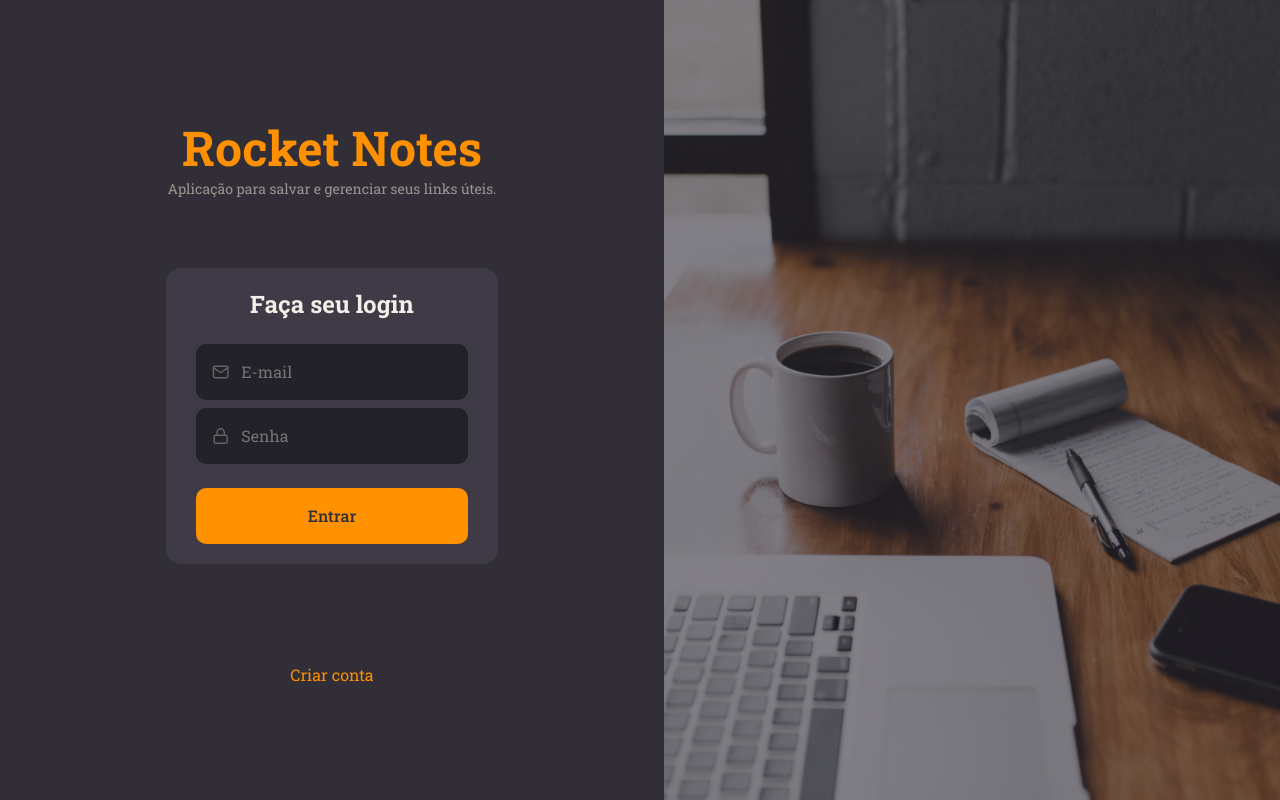
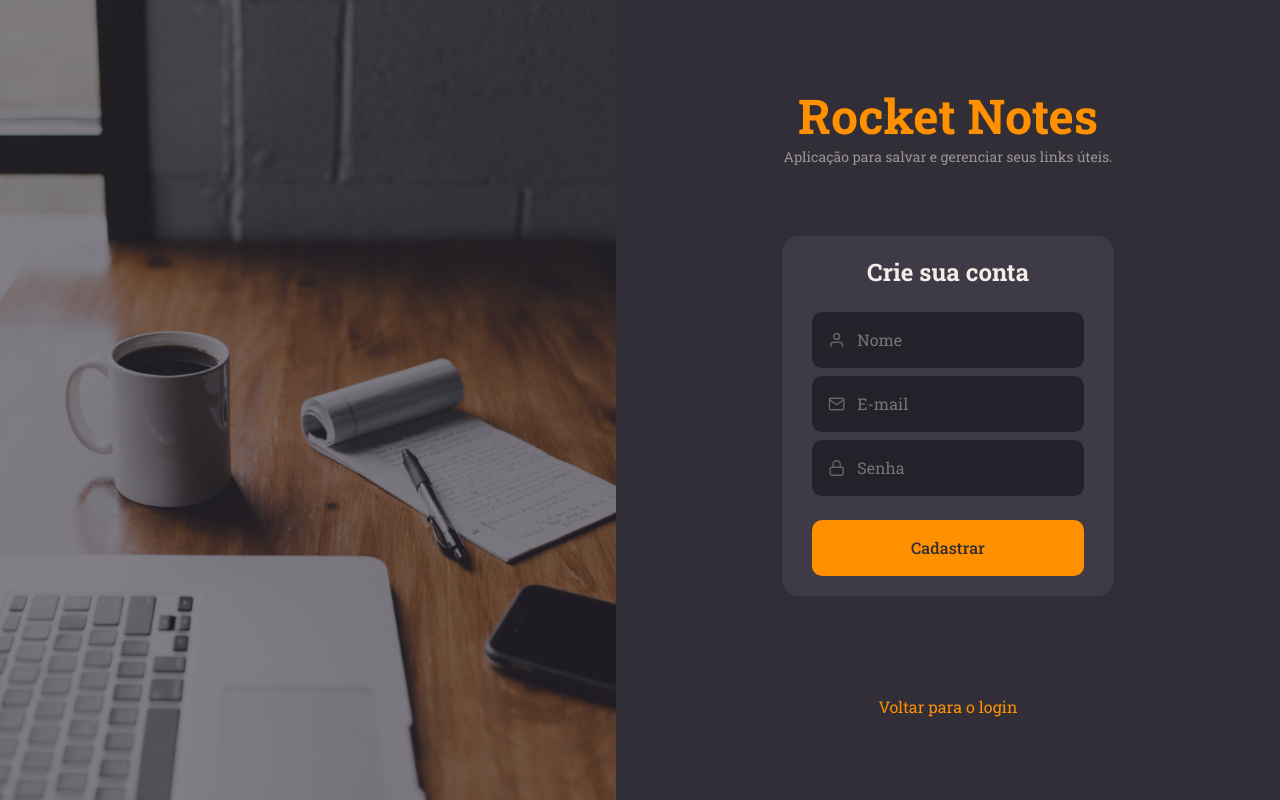
Before and after one commit to LeoGCarva/Mi-notas, a React (Vite) app: page / in a window 1280 px wide. Built offline with nearby package versions, Linux system fonts and the light colour scheme.

Commit message:
SignUp page

```diff
--- a/src/main.jsx
+++ b/src/main.jsx
@@ -3,13 +3,13 @@ import ReactDOM from 'react-dom/client'
 import { ThemeProvider } from 'styled-components'
 import GlobalStyles from './styles/global'
 import theme from './styles/theme';
-import { SignIn } from './pages/SignIn'
+import { SignUp } from './pages/SignUp'
 
 ReactDOM.createRoot(document.getElementById('root')).render(
   <React.StrictMode>
     <ThemeProvider theme={theme}>
       <GlobalStyles/>
-      <SignIn />
+      <SignUp />
     </ThemeProvider>
   </React.StrictMode>,
 )
--- /dev/null
+++ b/src/pages/SignUp/index.jsx
@@ -0,0 +1,47 @@
+import { Container, Form, Background } from "./style";
+
+import { FiUser, FiMail, FiLock} from "react-icons/fi";
+
+import { Input } from "../../components/Input";
+import { Button } from "../../components/Button"
+
+export function SignUp(){
+    return (
+        <Container>
+            <Background />
+            <Form >
+                <h1>Rocket Notes</h1>
+                <p>Aplicação para salvar e gerenciar seus links úteis.</p>
+
+                <div>
+                    <h2>Crie sua conta</h2>
+
+                    <Input
+                        placeholder="Nome"
+                        type="text"
+                        icon={FiUser}
+                    />
+
+                    <Input
+                        placeholder="E-mail"
+                        type="text"
+                        icon={FiMail}
+                    />
+
+                    <Input
+                        placeholder="Senha"
+                        type="password"
+                        icon={FiLock}
+                    />
+
+                    <Button title="Cadastrar"/>
+                </div>
+
+                <a href="#">
+                    Voltar para o login
+                </a>
+            </Form>
+
+        </Container>
+    );
+}
--- /dev/null
+++ b/src/pages/SignUp/style.js
@@ -0,0 +1,71 @@
+import styled from "styled-components";
+import backgroundImg from "../../assets/background.png"
+
+export const Container = styled.div`
+    height: 100vh;
+
+    display: flex;
+    align-items: stretch;
+
+    @media(max-width: 760px){
+        width: 100%;
+
+        display: grid;
+        place-content: center;
+    }
+`;
+
+export const Form = styled.form`
+    margin: 0 30px;
+    padding: 0 136px;
+
+
+    display: flex;
+    flex-direction: column;
+    justify-content: center;
+    align-items: center;
+
+    text-align: center;
+
+    @media(max-width: 760px){
+        margin: 0;
+    }
+
+    > h1 {
+        font-size: 48px;
+        color: ${({ theme }) => theme.COLORS.ORANGE};
+    }
+
+    > div {
+        border-radius: 5%;
+        background-color: ${({ theme }) => theme.COLORS.BACKGROUND_700};
+        margin-top: 70px;
+        padding: 20px 30px;
+    }
+
+    > div > h2 {
+        font-size: 24px;
+        margin-bottom: 24px;
+    }
+
+    > p {
+        font-size: 14px;
+        color: ${({ theme }) => theme.COLORS.GRAY_100};
+    }
+
+    > a {
+        margin-top: 100px;
+        color: ${({ theme }) => theme.COLORS.ORANGE};
+    }
+`;
+
+export const Background = styled.div`
+    flex: 1;
+    background: url(${backgroundImg}) no-repeat center center;
+    background-size: cover;
+    filter: opacity(40%);
+
+    @media(max-width:760px){
+        display: none;
+    }
+`;
```
